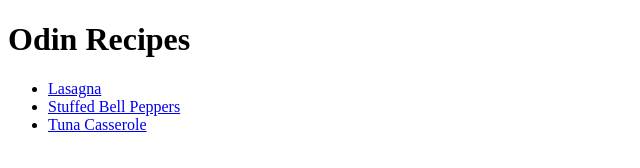
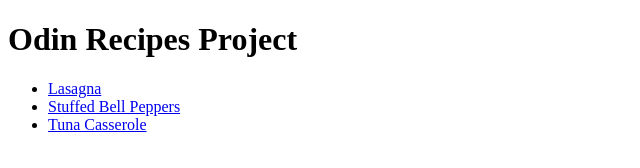
Before and after one commit to IguanasEverywhere/recipes, a plain HTML site: page index.html in a window 1280 px wide. Shown: the whole page, without its empty margins (0-640 px from the left). Drawn offline with Linux system fonts and the light colour scheme.

Commit message:
Updated h1 on main page, trying to get git to load page without index.html in URL

```diff
--- a/index.html
+++ b/index.html
@@ -7,7 +7,7 @@
 </head>
 
 <body>
-    <h1>Odin Recipes</h1>
+    <h1>Odin Recipes Project</h1>
     <ul>
         <li><a href="./recipe-listings/lasagna.html">Lasagna</a></li>
         <li><a href="./recipe-listings/stuffed-bell-peppers.html">Stuffed Bell Peppers</a></li>
```
